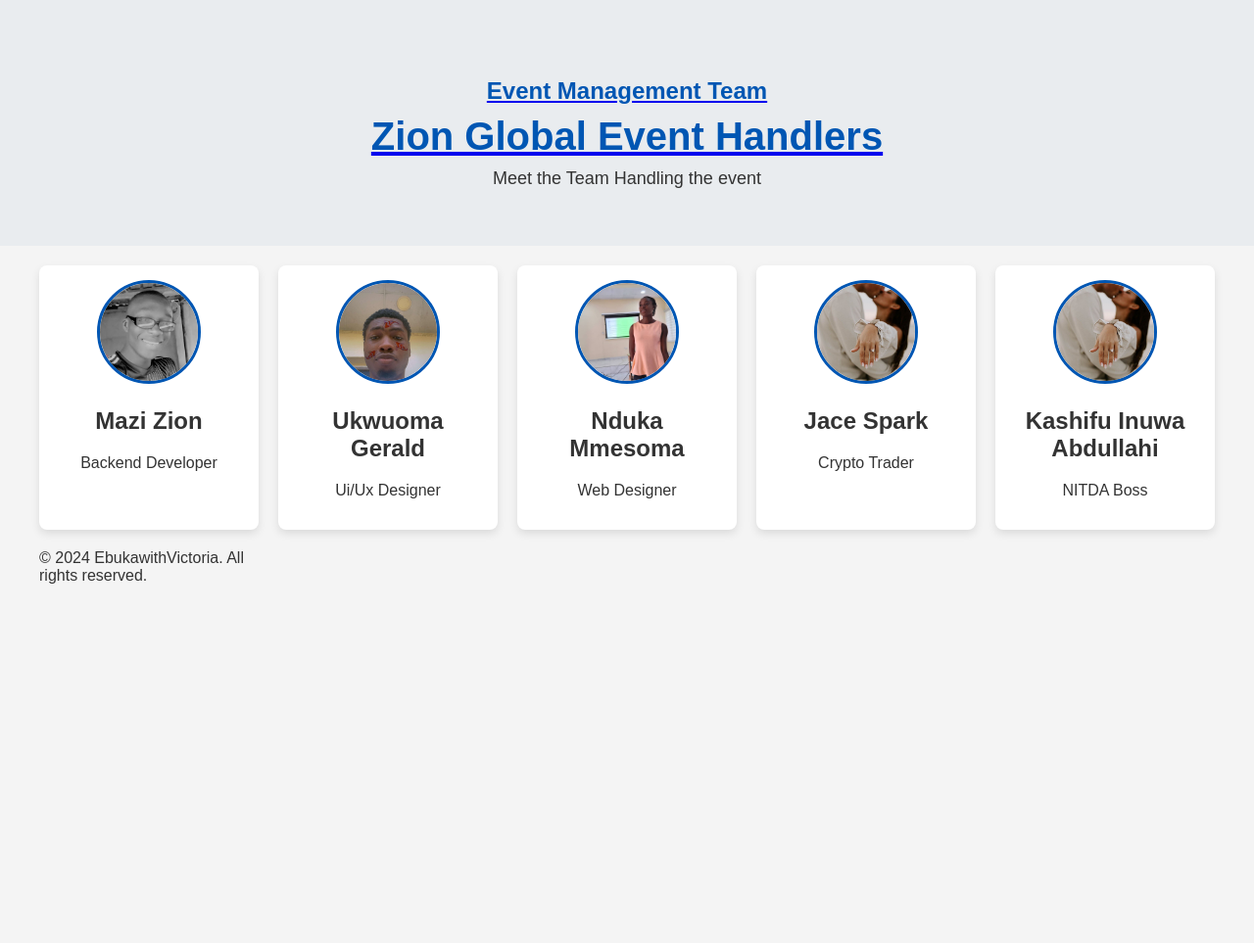
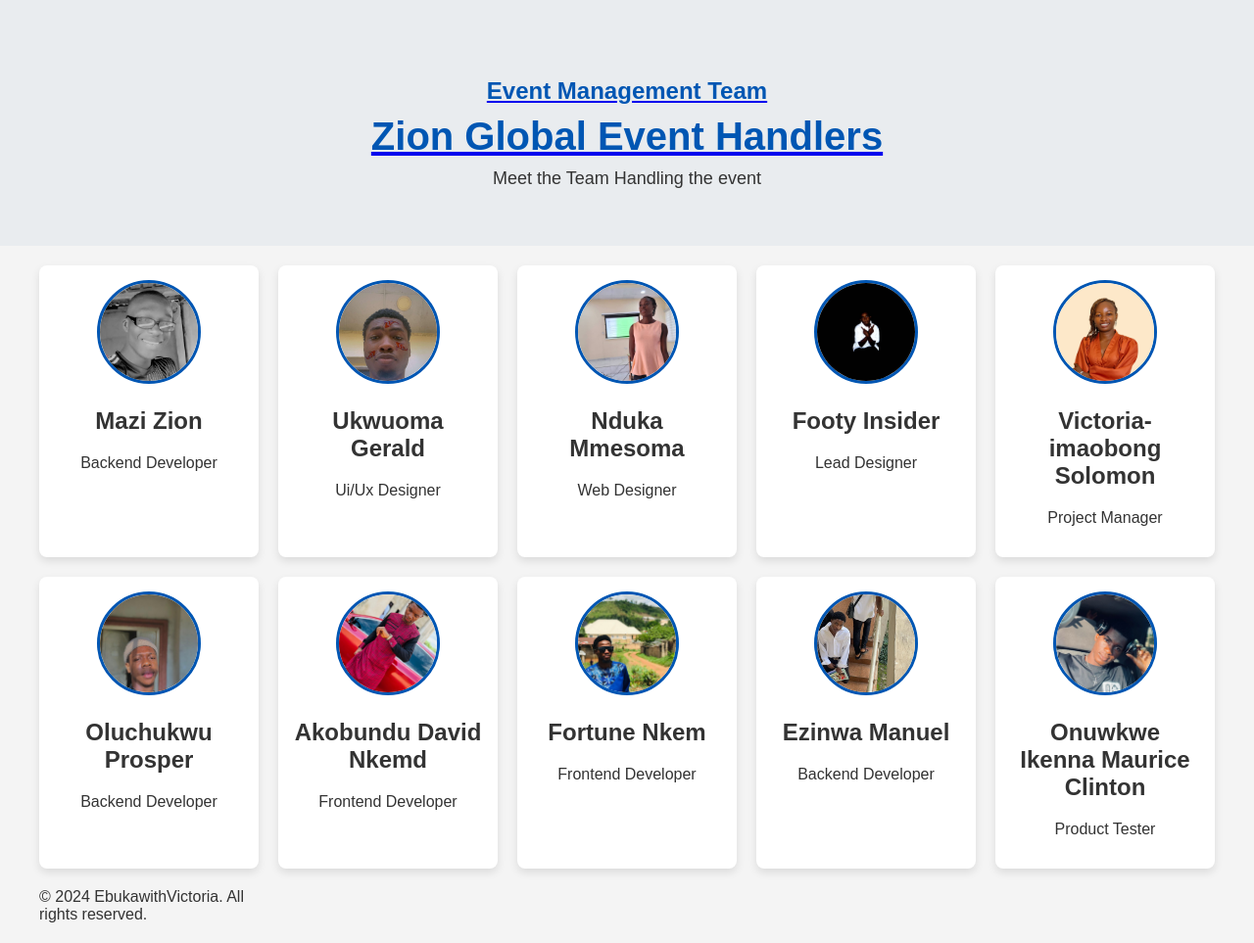
Before and after one commit to Victoria-imaobong2/Event-Website-Group-5, a Flask app: page /Event-Team in a window 1280 px wide. Shown: the part 99-1062 px from the top of the page at 98% size. Before the commit the page ends 695 px from the top, so only its background shows below. Run offline with Flask 3, Linux system fonts and the light colour scheme.

Commit message:
add update

```diff
--- a/templates/Event_Team.html
+++ b/templates/Event_Team.html
@@ -51,18 +51,60 @@
         </div>
         <div class="speaker-card">
             <div class="image-container">
-                <img alt="Couple in front of Eiffel Tower" class="rounded-lg shadow-lg" height="400" src="{{ url_for('static', filename='images/pre3.jpeg') }}" width="300"/>
+                <img alt="Couple in front of Eiffel Tower" class="rounded-lg shadow-lg" height="400" src="{{ url_for('static', filename='images/footy.jpg') }}" width="300"/>
             </div>
-            <h2>Jace Spark</h2>
-            <p>Crypto Trader</p>
+            <h2>Footy Insider</h2>
+            <p>Lead Designer</p>
         </div>
         <div class="speaker-card">
             <div class="image-container">
-                <img alt="Couple in front of Eiffel Tower" class="rounded-lg shadow-lg" height="400" src="{{ url_for('static', filename='images/pre3.jpeg') }}" width="300"/>
+                <img alt="Couple in front of Eiffel Tower" class="rounded-lg shadow-lg" height="400" src="{{ url_for('static', filename='images/victoria.jpg') }}" width="300"/>
             </div>
-            <h2>Kashifu Inuwa Abdullahi</h2>
-            <p>NITDA Boss</p>
+            <h2>Victoria-imaobong Solomon </h2>
+            <p>Project Manager</p>
         </div>
+
+        <div class="speaker-card">
+            <div class="image-container">
+                <img alt="Couple in front of Eiffel Tower" class="rounded-lg shadow-lg" height="400" src="{{ url_for('static', filename='images/prosper.jpg') }}" width="300"/>
+            </div>
+            <h2>Oluchukwu Prosper </h2>
+            <p>Backend Developer</p>
+        </div>
+
+        <div class="speaker-card">
+            <div class="image-container">
+                <img alt="Couple in front of Eiffel Tower" class="rounded-lg shadow-lg" height="400" src="{{ url_for('static', filename='images/dave.jpg') }}" width="300"/>
+            </div>
+            <h2>Akobundu David Nkemd </h2>
+            <p>Frontend Developer</p>
+        </div>
+
+        <div class="speaker-card">
+            <div class="image-container">
+                <img alt="Couple in front of Eiffel Tower" class="rounded-lg shadow-lg" height="400" src="{{ url_for('static', filename='images/fortunata.jpg') }}" width="300"/>
+            </div>
+            <h2>Fortune Nkem</h2>
+            <p>Frontend Developer</p>
+        </div>
+
+        <div class="speaker-card">
+            <div class="image-container">
+                <img alt="Couple in front of Eiffel Tower" class="rounded-lg shadow-lg" height="400" src="{{ url_for('static', filename='images/manuel.jpg') }}" width="300"/>
+            </div>
+            <h2>Ezinwa Manuel</h2>
+            <p>Backend Developer</p>
+        </div>
+
+        <div class="speaker-card">
+            <div class="image-container">
+                <img alt="Couple in front of Eiffel Tower" class="rounded-lg shadow-lg" height="400" src="{{ url_for('static', filename='images/clint.jpg') }}" width="300"/>
+            </div>
+            <h2>Onuwkwe Ikenna Maurice Clinton</h2>
+            <p>Product Tester</p>
+        </div>
+
+
 
    <footer>
     <div>
```
Also changed, not shown: static/images/clint.jpg (added), static/images/dave.jpg (added), static/images/footy.jpg (added), static/images/fortunata.jpg (added), static/images/manuel.jpg (added), static/images/prosper.jpg (added), static/images/victoria.jpg (added).
